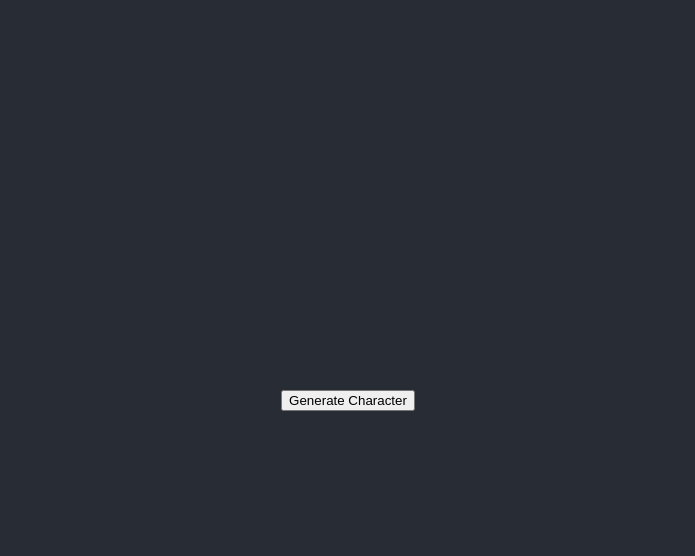
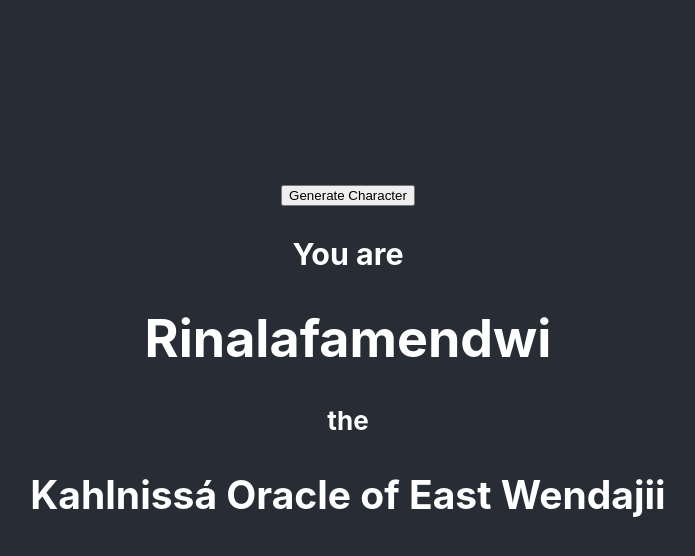
Before and after one commit to evanpowell/sotps-character-generator, a React (Create React App) app: page / in a window 1280 px wide. Both pictures are taken after a click on the button "Generate Character". Shown: the top 556 px of the page, without its empty margins (292-987 px from the left). Built offline with nearby package versions, Linux system fonts and the light colour scheme.

Commit message:
show result in ui

```diff
--- a/src/App.css
+++ b/src/App.css
@@ -1,16 +1,5 @@
 .App {
   text-align: center;
-}
-
-.App-logo {
-  height: 40vmin;
-  pointer-events: none;
-}
-
-@media (prefers-reduced-motion: no-preference) {
-  .App-logo {
-    animation: App-logo-spin infinite 20s linear;
-  }
 }
 
 .App-header {
@@ -24,15 +13,6 @@
   color: white;
 }
 
-.App-link {
-  color: #61dafb;
+.container {
+  height: 450px;
 }
-
-@keyframes App-logo-spin {
-  from {
-    transform: rotate(0deg);
-  }
-  to {
-    transform: rotate(360deg);
-  }
-}
--- a/src/App.tsx
+++ b/src/App.tsx
@@ -1,13 +1,41 @@
-import React, { useEffect } from "react";
-import logo from "./logo.svg";
+import { useEffect, useState } from "react";
 import "./App.css";
 import { generateInstantCharacter } from "./character-generator/generate-instant-character";
+import { Character } from "./character-generator/character/character";
+import { logCharacter } from "./character-generator/log-character";
 
 function App() {
+  const [character, setCharacter] = useState<Character>();
+
+  function onClick() {
+    setCharacter(generateInstantCharacter());
+  }
+
+  useEffect(() => {
+    if (character) {
+      logCharacter(character);
+    }
+  }, [character]);
+
   return (
     <div className="App">
       <header className="App-header">
-        <button onClick={generateInstantCharacter}>Generate Character</button>
+        <div className="container">
+          <button className="generate-btn" onClick={onClick}>
+            Generate Character
+          </button>
+          {!!character && (
+            <div className="result">
+              <h3>You are</h3>
+              <h1>{character.name}</h1>
+              <h4>the</h4>
+              <h2>
+                {character.characteristics.ancestry}{" "}
+                {character.profile.vocation.name} of {character.origins.region}
+              </h2>
+            </div>
+          )}
+        </div>
       </header>
     </div>
   );
--- a/src/character-generator/character/origins/region.ts
+++ b/src/character-generator/character/origins/region.ts
@@ -3,13 +3,13 @@ import { EnumValue } from "../../utils/utility-types";
 enum RegionEnum {
   BROLEAN_EXPANCE = "The Brolean Expanse",
   CENTRAL_BOSEN = "Central Bosen",
-  CLIFFS_OF_BORALIS = "Cliffs of Boralis",
+  CLIFFS_OF_BORALIS = "The Cliffs of Boralis",
   COASTAL_BOSEN = "Coastal Bosen",
   DELONIAN_HINN = "Delonian Hinn",
-  DJENNDAN_PROTECTORATE = "Djenndan Protectorate",
+  DJENNDAN_PROTECTORATE = "The Djenndan Protectorate",
   EAST_WENDAJII = "East Wendajii",
   EASTERN_BORDERLANDS = "The Eastern Borderlands",
-  FORESTS_OF_CREONA = "Forests of Creona",
+  FORESTS_OF_CREONA = "The Forests of Creona",
   FORKLANDS = "The Forklands",
   HINN_DELTA = "The Hinn Delta",
   MAINLAND_SCHELK = "Mainland Schelk",
--- a/src/character-generator/generate-instant-character.ts
+++ b/src/character-generator/generate-instant-character.ts
@@ -1,5 +1,4 @@
 import { Character } from "./character/character";
-import { logCharacter } from "./log-character";
 import { generateAttributes } from "./step1/generate-attributes";
 import { determineCharacteristics } from "./step2/determine-characteristics";
 import { discoverOrigins } from "./step3/discover-origins";
@@ -13,8 +12,6 @@ const generateInstantCharacter = (): Character => {
   discoverOrigins(character);
   establishProfile(character);
 
-  logCharacter(character);
-
   return character;
 };
 
--- a/src/character-generator/utils/character-utils.ts
+++ b/src/character-generator/utils/character-utils.ts
@@ -139,7 +139,7 @@ const addPointsToRandomAttribute = (character: Character, numPoints = 1) => {
 };
 
 enum TrainedValueType {
-  PROFICIENCY = "PROFICENCY",
+  PROFICIENCY = "PROFICIENCY",
   SKILL = "SKILL",
   RESISTANCE = "RESISTANCE",
   INSIGHT = "INSIGHT",
@@ -165,6 +165,9 @@ const getExistingTrainedValuesByType = (
     }
     case TrainedValueType.PROFICIENCY: {
       return character.proficiencies.map(({ name }) => name);
+    }
+    default: {
+      throw new Error(`Unrecognized Trained Value Type: ${type}`);
     }
   }
 };
```
